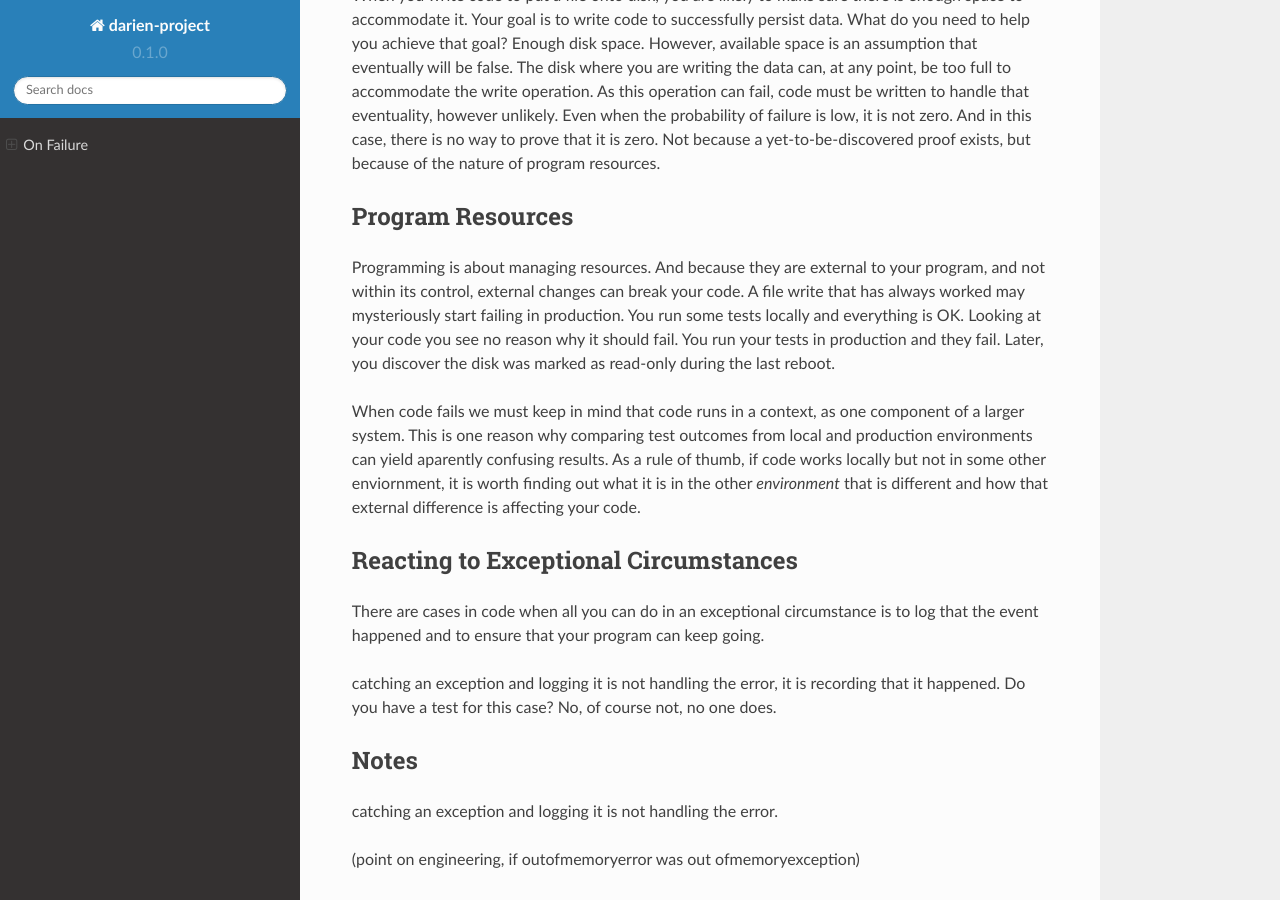
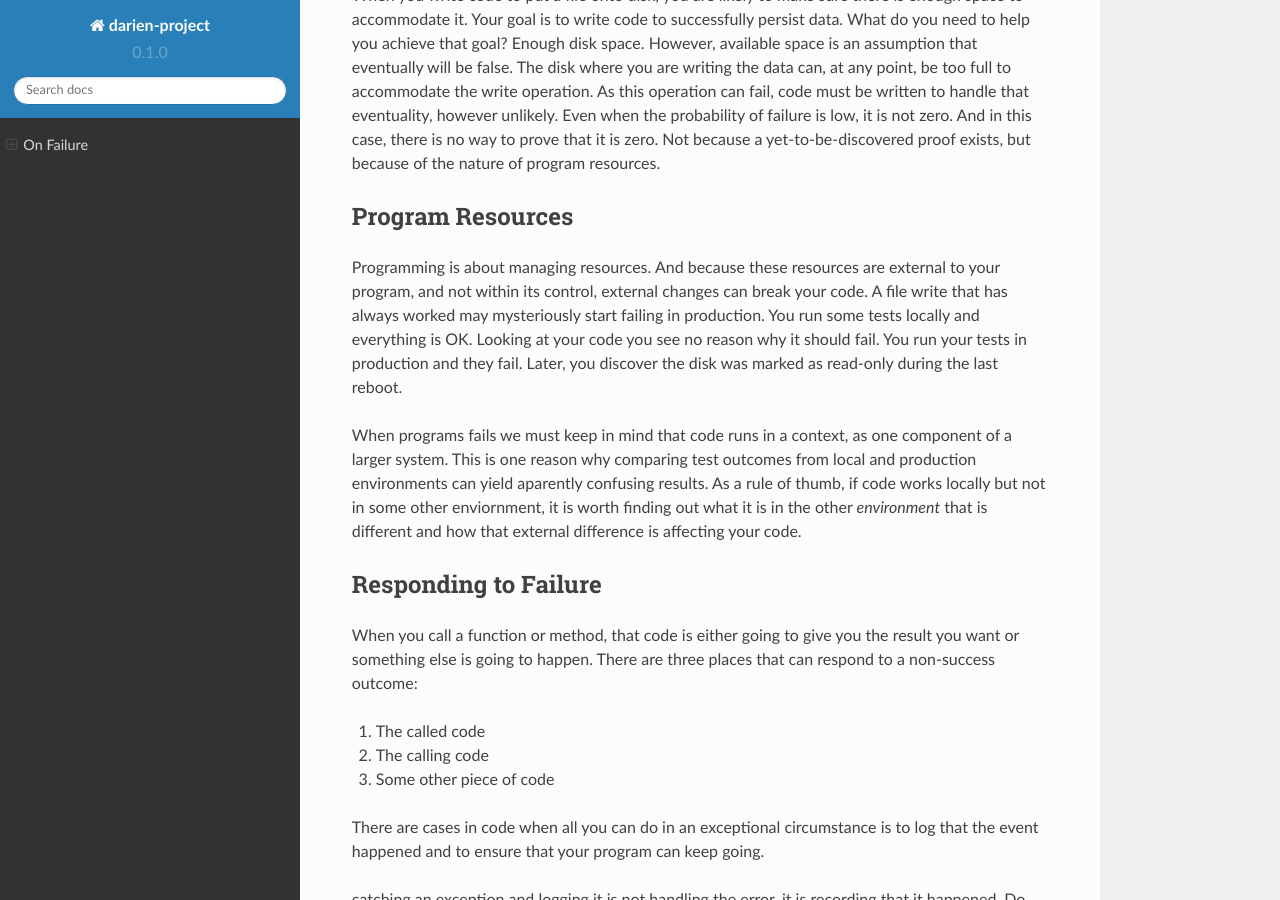
Before and after one commit to jh-evans/readthedocs, a Sphinx documentation site: the page built from docs/source/on_failure.rst, in a window 1280 px wide and 900 px high, scrolled down 608 px. Built offline with Sphinx 7.4.7 and the Read the Docs theme 2.0.0, drawn with Linux system fonts in a browser that asks for light colours.

Commit message:
Update on_failure.rst

```diff
--- a/docs/source/on_failure.rst
+++ b/docs/source/on_failure.rst
@@ -20,15 +20,24 @@ is no way to prove that it is zero. Not because a yet-to-be-discovered proof exi
 Program Resources
 -----------------
 
-Programming is about managing resources. And because they are external to your program, and not within its control, external changes can break your code. A file write that has always
-worked may mysteriously start failing in production. You run some tests locally and everything is OK. Looking at your code you see no reason why it should fail. You run your tests in production and they fail. Later, you discover the disk was marked as read-only during the last reboot.
+Programming is about managing resources. And because these resources are external to your program, and not within its control, external changes can break your code. A file write that has always
+worked may mysteriously start failing in production. You run some tests locally and everything is OK. Looking at your code you see no reason why it should fail. You run your tests in production and they fail. Later, you discover the disk was marked as
+read-only during the last reboot.
 
-When code fails we must keep in mind that code runs in a context, as one component of a larger system. This is one reason why comparing test outcomes from local and production environments can yield
+When programs fails we must keep in mind that code runs in a context, as one component of a larger system. This is one reason why comparing test outcomes from local and production environments can yield
 aparently confusing results. As a rule of thumb, if code works locally but not in some other enviornment, it is worth finding out what it is in the other *environment* that is different and how that
 external difference is affecting your code.
 
-Reacting to Exceptional Circumstances
--------------------------------------
+Responding to Failure
+---------------------
+
+When you call a function or method, that code is either going to give you the result you want or something else is going to happen. There are three places that can respond to a non-success outcome:
+
+1. The called code
+2. The calling code
+3. Some other piece of code
+
+
 
 There are cases in code when all you can do in an exceptional circumstance is to log that the event happened and to ensure that your program can keep going.
 
```
